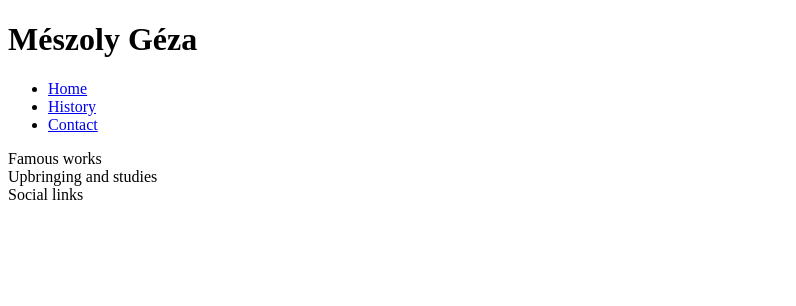
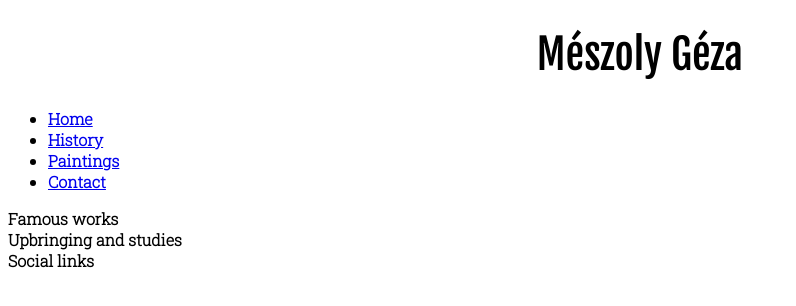
Before and after one commit to BalintBakos78/Historywebsite, a plain HTML site: page index.html in a window 1280 px wide. Shown: the whole page, without its empty margins (0-796 px from the left). Drawn offline with Linux system fonts and the light colour scheme.

Commit message:
Add style for heading and logo

```diff
--- a/assets/css/style.css
+++ b/assets/css/style.css
@@ -0,0 +1,19 @@
+@import url('https://fonts.googleapis.com/css2?family=Fjalla+One&family=Roboto+Slab:wght@255&display=swap');
+
+
+body {
+    font-family: 'Roboto Slab', serif;
+    font-weight: 600;
+}
+
+/* headings and logo */
+h1 ,h2 {
+    font-family: 'Fjalla One', sans-serif;
+    font-weight: 300;
+}
+
+#logo {
+    display: flex;
+    justify-content: center;
+    font-size: 260%;
+}
--- a/index.html
+++ b/index.html
@@ -12,7 +12,7 @@
 </head>
 <body>
     <header>
-        <h1>Mészoly Géza</h1>
+        <h1 id="logo">Mészoly Géza</h1>
         <nav>
             <ul>
                 <li>
@@ -22,7 +22,10 @@
 <a href="#">History</a>
                 </li>
                 <li>
-<a href="#">Contact</a>
+<a href="#">Paintings</a>
+                </li>
+                <li>
+                    <a href="#">Contact</a>
                 </li>
             </ul>
         </nav>
```
